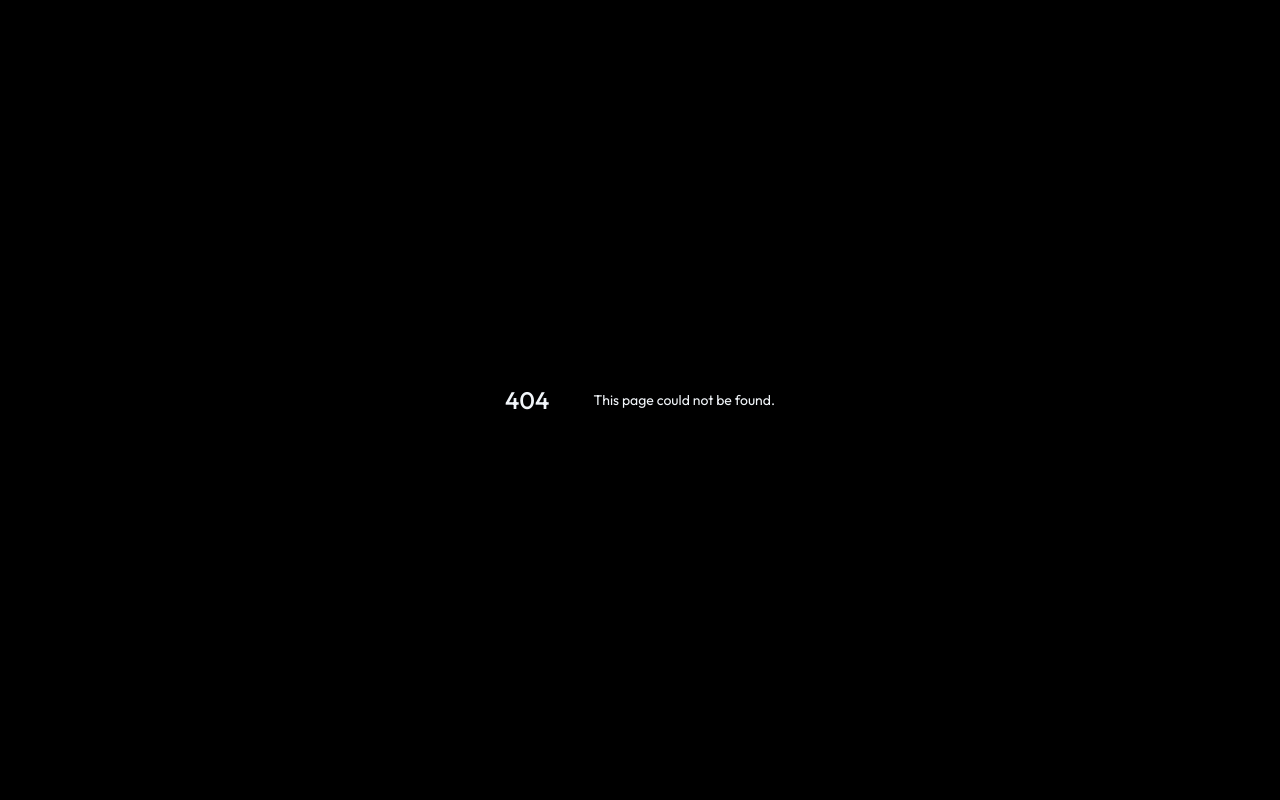
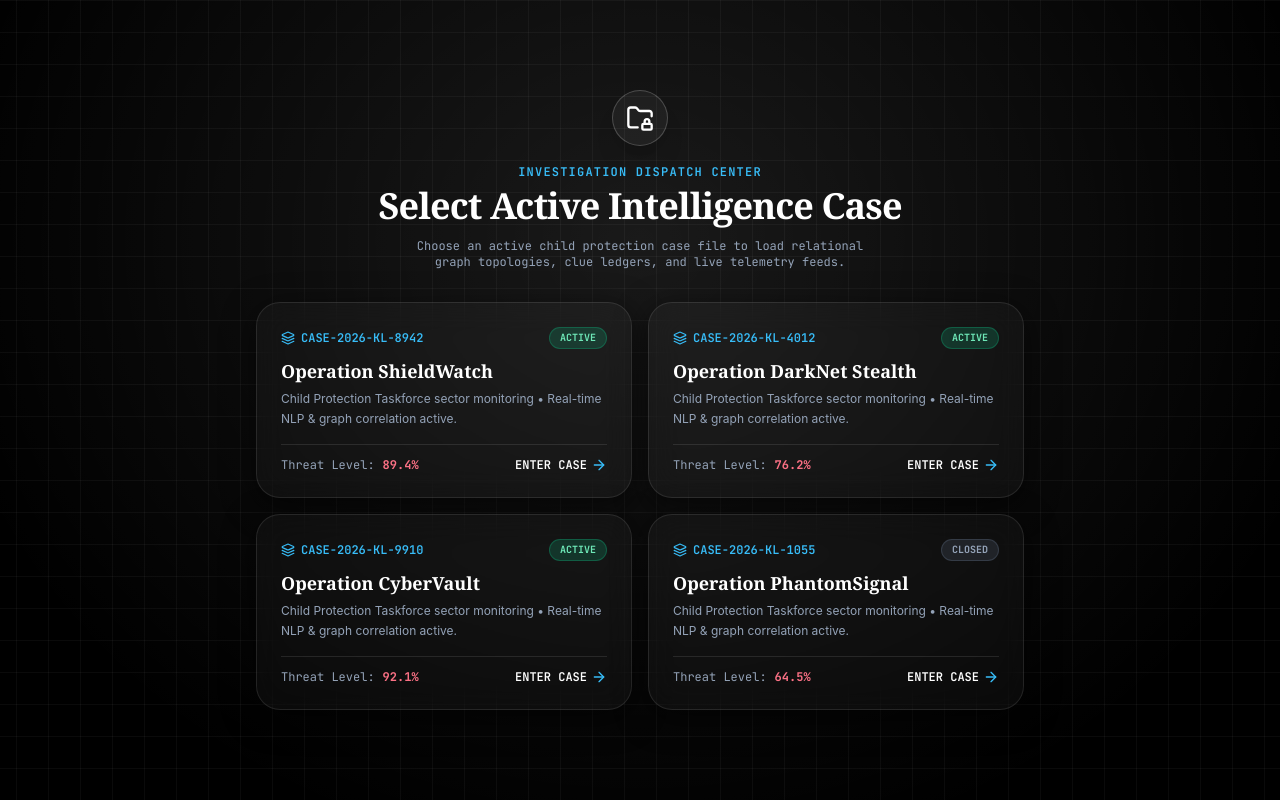
Before and after one commit to srinivas2s/ARGUS-poc, a Next.js app: page /select-case in a window 1280 px wide. Before the commit this address had no page. Built offline with nearby package versions, Linux system fonts and the light colour scheme; sample sign-in values are in the browser's storage.

Commit message:
feat: add src\app\select-case\page.tsx

```diff
--- /dev/null
+++ b/src/app/select-case/page.tsx
@@ -0,0 +1,116 @@
+'use client';
+
+import React from 'react';
+import { useRouter } from 'next/navigation';
+import {
+  ShieldAlert,
+  Layers,
+  ArrowRight,
+  CheckCircle2,
+  AlertCircle,
+  FolderLock
+} from 'lucide-react';
+import { motion } from 'framer-motion';
+import { argusStore, AVAILABLE_CASES } from '@/lib/store';
+
+export default function SelectCasePage() {
+  const router = useRouter();
+  const activeCaseId = argusStore.caseId;
+
+  const handleSelectCase = (caseId: string) => {
+    argusStore.setCase(caseId);
+    router.push('/dashboard');
+  };
+
+  return (
+    <div className="relative min-h-screen flex flex-col items-center justify-center p-6 cyber-grid-bg">
+      {/* Radial spotlight effect */}
+      <div className="absolute inset-0 bg-grid pointer-events-none [mask-image:radial-gradient(ellipse_at_center,black,transparent_80%)]" />
+
+      <div className="relative z-10 max-w-3xl w-full space-y-8 my-auto">
+        {/* Header Title */}
+        <motion.div
+          initial={{ opacity: 0, y: -15 }}
+          animate={{ opacity: 1, y: 0 }}
+          transition={{ duration: 0.4 }}
+          className="text-center space-y-3"
+        >
+          <div className="w-14 h-14 rounded-full border border-white/20 bg-white/5 flex items-center justify-center mx-auto shadow-xl">
+            <FolderLock className="w-7 h-7 text-white" />
+          </div>
+          <div className="space-y-1">
+            <span className="text-xs font-mono uppercase tracking-widest text-sky-400 font-semibold">
+              INVESTIGATION DISPATCH CENTER
+            </span>
+            <h1 className="text-3xl md:text-4xl font-bold text-white tracking-tight font-serif">
+              Select Active Intelligence Case
+            </h1>
+          </div>
+          <p className="text-xs text-slate-400 font-mono max-w-md mx-auto">
+            Choose an active child protection case file to load relational graph topologies, clue ledgers, and live telemetry feeds.
+          </p>
+        </motion.div>
+
+        {/* Case Cards Grid */}
+        <motion.div
+          initial={{ opacity: 0, y: 15 }}
+          animate={{ opacity: 1, y: 0 }}
+          transition={{ duration: 0.4, delay: 0.15 }}
+          className="grid grid-cols-1 md:grid-cols-2 gap-4"
+        >
+          {AVAILABLE_CASES.map((c) => {
+            const isSelected = c.id === activeCaseId;
+            return (
+              <div
+                key={c.id}
+                onClick={() => handleSelectCase(c.id)}
+                className={`glass-card p-6 rounded-3xl cursor-pointer flex flex-col justify-between space-y-4 group transition-all duration-300 ${
+                  isSelected
+                    ? 'border-sky-500/50 bg-sky-500/10 shadow-lg shadow-sky-500/10'
+                    : 'hover:border-white/30 hover:bg-white/[0.06]'
+                }`}
+              >
+                <div className="space-y-2">
+                  <div className="flex items-center justify-between font-mono text-xs">
+                    <span className="font-semibold text-sky-400 flex items-center space-x-1.5">
+                      <Layers className="w-3.5 h-3.5" />
+                      <span>{c.id}</span>
+                    </span>
+                    <span className={`px-2.5 py-0.5 rounded-full font-bold text-[10px] ${
+                      c.status === 'ACTIVE'
+                        ? 'bg-emerald-500/20 text-emerald-300 border border-emerald-500/30'
+                        : 'bg-slate-500/20 text-slate-400 border border-slate-500/30'
+                    }`}>
+                      {c.status}
+                    </span>
+                  </div>
+
+                  <div className="space-y-1">
+                    <h3 className="text-lg font-bold text-white group-hover:text-sky-300 transition-colors font-serif">
+                      {c.name}
+                    </h3>
+                    <p className="text-xs text-slate-400 leading-relaxed font-sans">
+                      Child Protection Taskforce sector monitoring • Real-time NLP & graph correlation active.
+                    </p>
+                  </div>
+                </div>
+
+                <div className="pt-3 border-t border-white/10 flex items-center justify-between font-mono text-xs">
+                  <div className="flex items-center space-x-2">
+                    <span className="text-slate-400">Threat Level:</span>
+                    <span className="font-bold text-rose-400">{c.threatScore}%</span>
+                  </div>
+
+                  <div className="flex items-center space-x-1 text-white font-semibold text-xs group-hover:translate-x-1 transition-transform">
+                    <span>ENTER CASE</span>
+                    <ArrowRight className="w-4 h-4 text-sky-400" />
+                  </div>
+                </div>
+              </div>
+            );
+          })}
+        </motion.div>
+      </div>
+    </div>
+  );
+}
```
